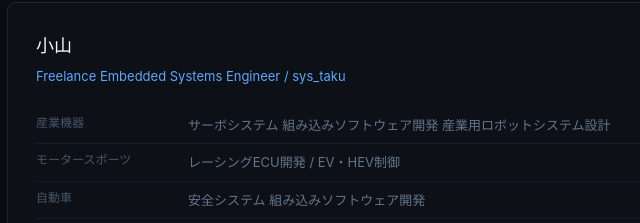
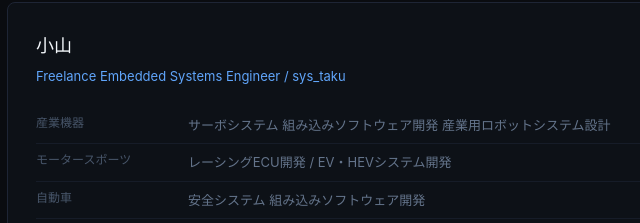
Before and after one commit to mt-tak/takumi-kikaku, a plain HTML site: page index.html in a window 1280 px wide. Shown: the part 1848-2071 px from the top of the page, 227-867 px from the left. Drawn offline with Linux system fonts and the light colour scheme.

Commit message:
一部修正

```diff
--- a/index.html
+++ b/index.html
@@ -163,7 +163,7 @@
       <div class="profile-title">Freelance Embedded Systems Engineer / sys_taku</div>
       <ul class="career-list">
         <li><span class="domain">産業機器</span><span>サーボシステム 組み込みソフトウェア開発 産業用ロボットシステム設計</span></li>
-        <li><span class="domain">モータースポーツ</span><span>レーシングECU開発 / EV・HEV制御</span></li>
+        <li><span class="domain">モータースポーツ</span><span>レーシングECU開発 / EV・HEVシステム開発</span></li>
         <li><span class="domain">自動車</span><span>安全システム 組み込みソフトウェア開発</span></li>
         <li><span class="domain">医療機器</span><span>FPGA設計・開発</span></li>
         <li><span class="domain">宇宙・航空</span><span>人工衛星 搭載コンピュータ開発</span></li>
```
